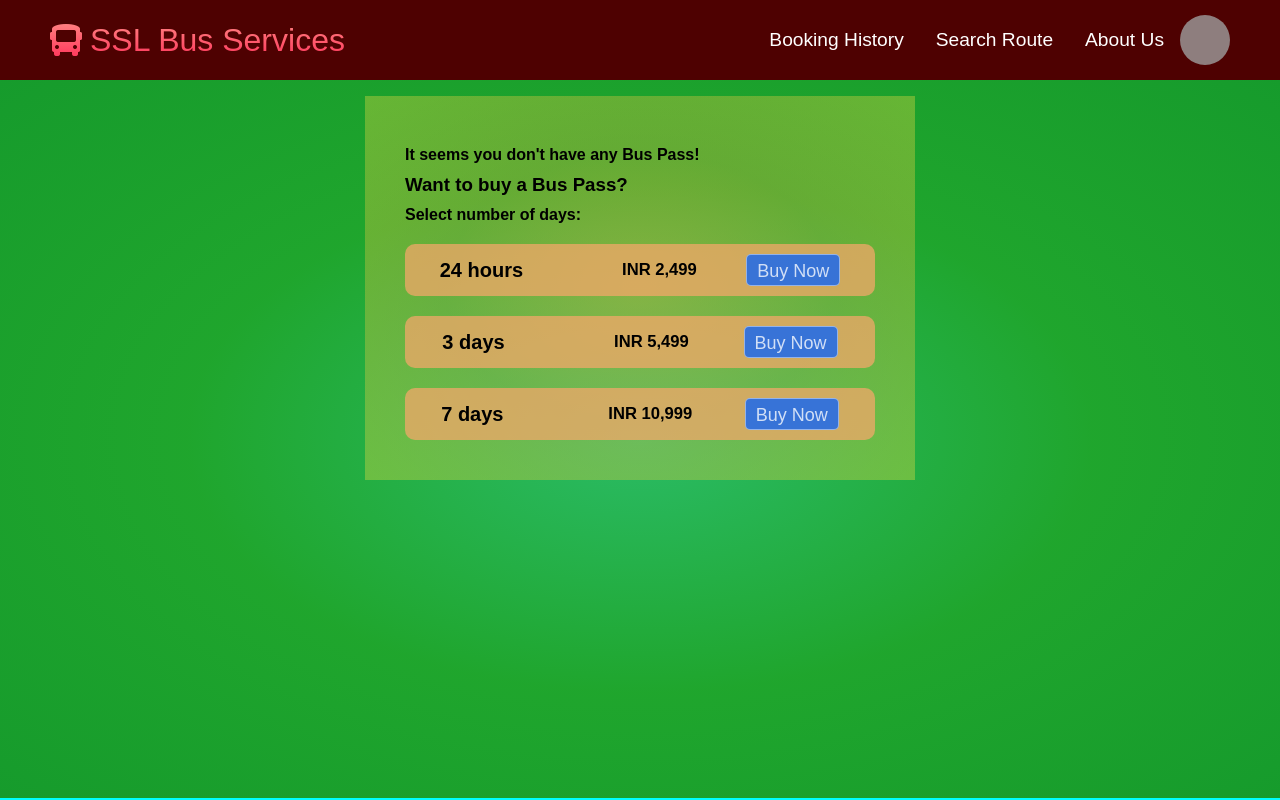
After one commit to likbalpande/Bus-Management-System, a PHP site: page /SSL-Project/bus_pass/index.php in a window 1280 px wide. The commit adds this page. Run offline with PHP 8.4, Linux system fonts and the light colour scheme; a user stored in the database is signed in; data that the repository does not hold is empty; some libraries are stand-ins or nearby versions; grey boxes are pictures that could not be loaded.

Commit message:
stronger session handling, few minor CSS changes, Bus Pass Page and SQL Table Added, corrosponding changes in init.php

```diff
--- a/availability/index.php
+++ b/availability/index.php
@@ -21,10 +21,6 @@
       href="https://use.fontawesome.com/releases/v5.14.0/css/all.css"
       integrity="sha384-HzLeBuhoNPvSl5KYnjx0BT+WB0QEEqLprO+NBkkk5gbc67FTaL7XIGa2w1L0Xbgc"
       crossorigin="anonymous"
-    />
-    <link
-      href="https://fonts.googleapis.com/css2?family=Kumbh+Sans:wght@400;700&display=swap"
-      rel="stylesheet"
     />
   </head>
   <script src="routes/routes.js"></script>
--- /dev/null
+++ b/bus_pass/busPass.css
@@ -0,0 +1,222 @@
+* {
+  /* box-sizing: border-box; */
+  margin: 0;
+  padding: 0;
+  font-family: 'Kumbh Sans', sans-serif;
+}
+
+.navbar {
+  margin-top:-20px;
+  background: #4e0101;
+  height: 80px;
+  display: flex;
+  justify-content: center;
+  align-items: center;
+  font-size: 1.2rem;
+  position: sticky;
+  top: 0;
+  z-index: 999;
+}
+
+.navbar__container {
+  display: flex;
+  justify-content: space-between;
+  height: 80px;
+  z-index: 1;
+  width: 100%;
+  max-width: 1300px;
+  margin-right: auto;
+  margin-left: auto;
+  padding-right: 50px;
+  padding-left: 50px;
+}
+
+#navbar__logo {
+  background-color: #ff8177;
+  background-image: linear-gradient(to top, #ff0844 0%, #ffb199 100%);
+  background-size: 100%;
+  display: flex;
+  align-items: center;
+  cursor: pointer;
+  text-decoration: none;
+  font-size: 2rem;
+  -webkit-background-clip: text;
+  -moz-background-clip: text;
+  -webkit-text-fill-color: transparent;
+  -moz-text-fill-color: transparent;
+}
+
+.fa-bus {
+  margin-right: 0.5rem;
+}
+
+.navbar__menu {
+  display: flex;
+  align-items: center;
+  list-style: none;
+  text-align: center;
+}
+
+.navbar__item {
+  height: 80px;
+}
+
+.navbar__links {
+  color: #fff;
+  display: flex;
+  align-items: center;
+  justify-content: center;
+  text-decoration: none;
+  padding: 0 1rem;
+  height: 100%;
+}
+
+.navbar__btn {
+  display: flex;
+  justify-content: center;
+  align-items: center;
+  padding: 0 1rem;
+  width: 100%;
+}
+
+.button {
+  display: flex;
+  justify-content: center;
+  align-items: center;
+  text-decoration: none;
+  padding: 10px 20px;
+  height: 100%;
+  width: 100%;
+  border: none;
+  outline: none;
+  border-radius: 4px;
+  background: #f77062;
+  color: #fff;
+}
+
+.button:hover {
+  background: #4837ff;
+  transition: all 0.3s ease;
+}
+
+.navbar__links:hover {
+  color: #f77062;
+  transition: all 0.3s ease;
+}
+
+/****Profile Icon*************/
+.avatar{
+  vertical-align: middle;
+  width: 50px;
+  height: 50px;
+  border-radius: 50%;
+  opacity: 0.8;
+}
+.profileContent{
+  display: none;
+}
+.profileSection:hover .profileContent{
+  transition: 0.2s;
+  display:block;
+  position: absolute;
+  border-radius: 6px;
+  background-color: #f1f1f1;
+  min-width: 150px;
+  box-shadow: 0px 8px 16px 0px rgba(0,0,0,0.2);
+  z-index: 1;
+  margin-left:-50px;
+}
+.profileMenuContent{
+  margin:7px;
+  border: 1px solid lightgray;
+  display: flex;
+  align-items: center;
+  justify-content: center;
+  padding: 0px 10px;
+  height: 32px;
+  border-radius: 6px;
+  color: grey;
+  cursor: pointer;
+  font-size: 18px;
+}
+.profileMenuContent:hover{
+  font-size: 20px;
+  color: #f77062;
+  transition: 0.2s;
+  border: 1px solid #f77062;
+}
+.profileSection:hover .avatar{
+  transition: 0.2s;
+  cursor: pointer;
+  scale:1.1;
+  opacity: 1;
+}
+/*************************/
+
+button:active{
+  animation: ripple 0.3s;
+}
+
+@keyframes ripple {
+  from {
+      opacity: 1;
+      transform: scale(0.95);
+  }
+
+  to {
+      opacity: 0.7;
+      transform: scale(1);
+  }
+}
+
+/***************main******************/
+.univ{
+  width:100vw;
+  height:90vh;
+  background-image: radial-gradient(#32b04bd9,#229e1beb,#169b2c);
+}
+.container{
+  box-sizing: border-box;
+  margin:0px auto;
+  height:fit-content;
+  min-width: 550px;
+  width: fit-content;
+  background-image: radial-gradient(#f2b84377,#f2b84354,#f2de4359);
+  margin-bottom: 5rem;
+  padding:40px;
+}
+.form{
+  background-color: rgba(249, 168, 106, 0.717);
+  margin: 0 auto;
+  width:450px;
+  display: flex; justify-content: space-around; align-items: center;
+  margin-top: 20px;
+  padding:10px 10px;
+  font-size: 20px;
+  border-radius: 10px;
+}
+.buyPassBtn{
+  font-size: 18px;
+  padding:6px 10px 3px;
+  cursor: pointer;
+  border:1px solid rgba(255, 255, 255, 0.459);
+  background-color: rgba(5, 97, 255, 0.75);
+  color: rgba(255, 255, 255, 0.774);
+  border-radius: 5px;
+}
+.buyPassBtn:hover{
+  background-color: rgba(5, 97, 255, 0.95);
+  scale: 1.01;
+  transition: 0.1s;
+}
+
+.homeBtn{
+  margin-top: 25px;
+  font-size: 20px;
+  padding:7px 12px;
+  border-radius: 7px;
+  background: #f77062;
+  color: #fff;
+  border: 1px solid #fff;
+  cursor: pointer;
+}
--- /dev/null
+++ b/bus_pass/index.php
@@ -0,0 +1,188 @@
+<?php
+    $auth=false;
+    session_start();
+    if(isset($_SESSION['userId'])){
+        echo('User SignedIn<br>');
+        $auth = true;
+    }
+    else{
+        echo('User NOT SignedIn');
+    }
+?>
+<?php
+  if (isset($_SERVER["HTTP_REFERER"]) and strpos($_SERVER["HTTP_REFERER"], "/SSL-Project/bus_pass/index.php")) {
+    if(array_key_exists('days', $_POST)) {
+      $days=$_POST["days"];
+      include('../db.php');
+      // $date=date('Y-m-d H:i:s',mktime(date("H"), date("i"), date("s"), date("m"), date("d")+$days, date("Y")));
+      // echo($date.'<br>');
+      // $sql="INSERT INTO bus_pass(busPassId,validTill) values('".$_SESSION["userId"]."_bp', '".$date."' );";
+      $sql="Select * from bus_pass where busPassId = '".$_SESSION['userId']."_bp' ;";
+      $res=mysqli_query($conn,$sql);
+      $count=mysqli_num_rows($res);
+      if($count>0){
+        $sql="UPDATE bus_pass SET validTill = DATE_ADD(CURRENT_TIMESTAMP(), INTERVAL ".$days." DAY) ;";
+        // echo($sql.'<br>');
+        // echo($sql.'<br>');
+        $res=mysqli_query($conn,$sql);
+      }
+      else{
+        $sql="INSERT INTO bus_pass(busPassId,validTill) values('".$_SESSION["userId"]."_bp', DATE_ADD(CURRENT_TIMESTAMP(), INTERVAL ".$days." DAY) );";
+        // echo($sql.'<br>');
+        // echo($sql.'<br>');
+        $res=mysqli_query($conn,$sql);
+      }
+    }
+  }
+?>
+<!DOCTYPE html>
+<html lang="en">
+  <head>
+    <meta charset="UTF-8" />
+    <meta name="viewport" content="width=device-width, initial-scale=1.0" />
+    <title>SSL BUS Services</title>
+    <link rel="stylesheet" href="busPass.css" />
+    <link
+      rel="stylesheet"
+      href="https://use.fontawesome.com/releases/v5.14.0/css/all.css"
+      integrity="sha384-HzLeBuhoNPvSl5KYnjx0BT+WB0QEEqLprO+NBkkk5gbc67FTaL7XIGa2w1L0Xbgc"
+      crossorigin="anonymous"
+    />
+  </head>
+  <!-- <script src="routes/routes.js"></script> -->
+  <body style="background-color: cyan;">
+    <!-- Navbar Section -->
+    <nav class="navbar">
+      <div class="navbar__container">
+        <a href="/SSL-Project" id="navbar__logo"><i class="fas fa-bus"></i>SSL Bus Services</a>
+        <div class="navbar__toggle" id="mobile-menu">
+        <span class="bar"></span> <span class="bar"></span>
+        <span class="bar"></span>
+        </div>
+        <ul class="navbar__menu">
+          <?php
+            if($auth){
+              echo('
+                <li class="navbar__item">
+                    <a href="/SSL-Project/routes" class="navbar__links">Booking&nbsp;History</a>
+                </li>
+                <li class="navbar__item">
+                    <a href="/SSL-Project/routes" class="navbar__links">Search&nbsp;Route</a>
+                </li>
+                ');
+              }
+              else{
+                echo('
+                <li class="navbar__item">
+                <a href="/SSL-Project/signin/index.php" class="navbar__links">Log&nbsp;In</a>
+                </li>
+                <li class="navbar__item">
+                    <a href="/SSL-Project/routes" class="navbar__links">Search&nbsp;Route</a>
+                </li>
+              ');
+            }
+            // <!-- <li class="navbar__btn"><a href="/" class="button">BUS TICKETS</a></li> -->
+            echo('
+              <li class="navbar__item">
+                <a href="/SSL-Project" class="navbar__links">About&nbsp;Us</a>
+              </li>
+            ');
+            if($auth){
+              echo('
+                <li class="navbar_item profileSection">
+                  <img src="https://cdn.iconscout.com/icon/free/png-256/profile-417-1163876.png" alt="Avatar" class="avatar">
+                  <div class="profileContent">
+                      <div class="profileMenuContent">Edit Profile</div>
+                      <div class="profileMenuContent">Bookings</div>
+                      <div class="profileMenuContent"><a href="/SSL-Project/bus_pass/index.php">Bus&nbsp;Pass</a></div>
+                      <div class="profileMenuContent">Help</div>
+                      <div class="profileMenuContent"><a href="/SSL-Project/signin/index.php">Logout</a></div>
+                  </div>
+                </li>
+              ');
+            }
+          ?>
+        </ul>
+      </div>
+    </nav>
+    <main>
+      <div class="univ flex-center">
+        <br>
+        <div class="container">
+          <?php
+            include('../db.php');
+            $sql="Select * from bus_pass where busPassId = '".$_SESSION['userId']."_bp' ;";
+            $res=mysqli_query($conn,$sql);
+            $count=mysqli_num_rows($res);
+            $form=false;
+            $validity='';
+            if($count>0){
+              // $row=mysqli_fetch_assoc($res);
+              $sql="Select * from bus_pass where busPassId = '".$_SESSION['userId']."_bp' and DATE(validTill) >= DATE(NOW()) ;";
+              $res=mysqli_query($conn,$sql);
+              $count=mysqli_num_rows($res);
+              if($count>0){
+                $row=mysqli_fetch_assoc($res);
+                echo('<h3 style="margin-top:10px">Your Bus Pass is Valid Till: </h3>');
+                echo('<p style="color:rgb(98, 58, 6); font-size:17px;margin:10px 0 0 103px;"> YYYY-MM-DD HH-MM-SS </p> ');
+                echo('<b><p style="color:rgb(122, 32, 32); font-size:22px;margin:5px 0 20px 100px;"> '.$row["validTill"].' </p></b> ');
+              }
+              else{
+                echo('<h4 style="margin-top:10px">It seems your Bus Pass has EXPIRED!</h4>');
+                $form=true;
+              }
+            }
+            else{
+              echo('<h4 style="margin-top:10px">It seems you don\'t have any Bus Pass!</h4>');
+              $form=true;
+            }
+          ?>
+          <?php
+          if($form==true){
+            echo('
+              <h3 style="margin-top:10px">Want to buy a Bus Pass?</h3>
+              <h4 style="margin-top:10px">Select number of days:</h4>
+              <div class="form">
+                <h4>24 hours<h4>
+                <h5>INR 2,499<h4>
+                <form action="#" method="post">
+                  <input type="hidden" name="days" value="1">
+                  <button class="buyPassBtn">Buy&nbsp;Now</button>
+                </form>
+              </div>
+              <div class="form">
+                <h4>3 days<h4>
+                <h5>INR 5,499<h4>
+                <form action="#" method="post">
+                  <input type="hidden" name="days" value="3">
+                  <button class="buyPassBtn">Buy&nbsp;Now</button>
+                </form>
+              </div>
+              <div class="form">
+                <h4>7 days<h4>
+                <h5>INR 10,999<h4>
+                <form action="#" method="post">
+                  <input type="hidden" name="days" value="7">
+                  <button class="buyPassBtn">Buy&nbsp;Now</button>
+                </form>
+              </div>
+            ');
+          }
+          else{
+            echo('
+            <div style="text-align:center;">
+              <h4 style="margin-top:10px">Use the Bus Pass to book your Tickets</h4>
+              <h3 style="margin-top:10px">Happy Journey!</h3>
+              <form action="/SSL-Project/index.php" method="post"><button class="homeBtn">Home</button></form>
+              <p style="margin-top:30px">Have any query?</p>
+              <p style="margin-left:15px"><a href="#">Contact Us</a></p>
+            </div>
+
+            ');
+          }
+          ?>
+        </div>
+      </div>
+    </main>
+  </body>
+</html>
```
Also changed, not shown: index.php (+7 -7 lines), init.php (+8 -2 lines), signin/login.css (+0 -95 lines), styles.css (+1 -199 lines).
